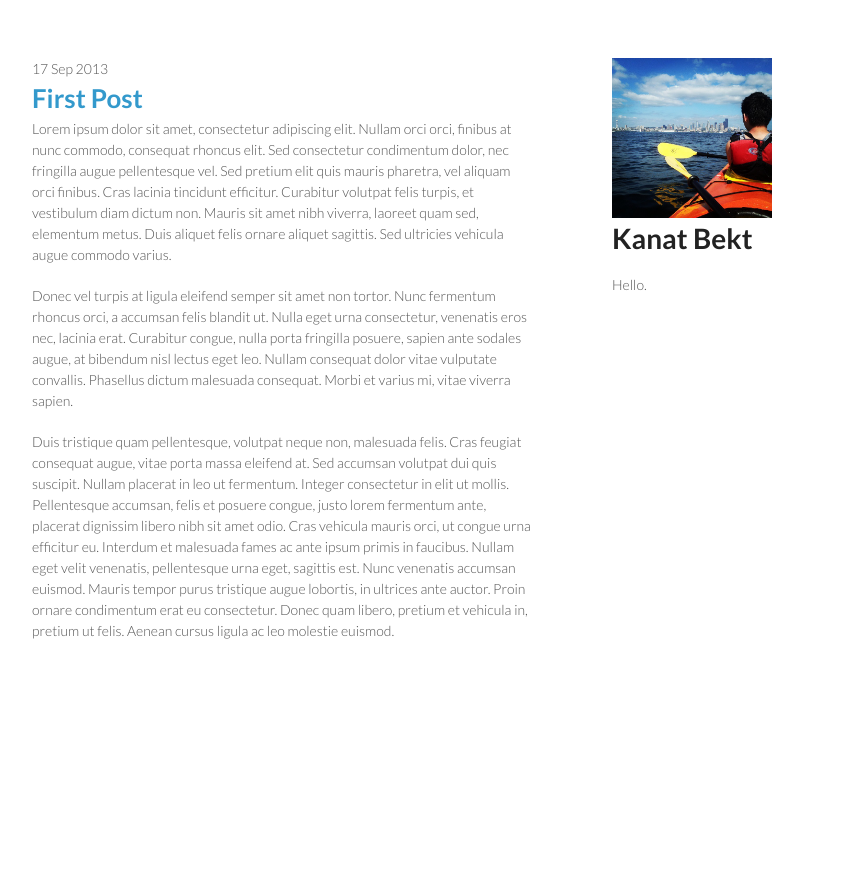
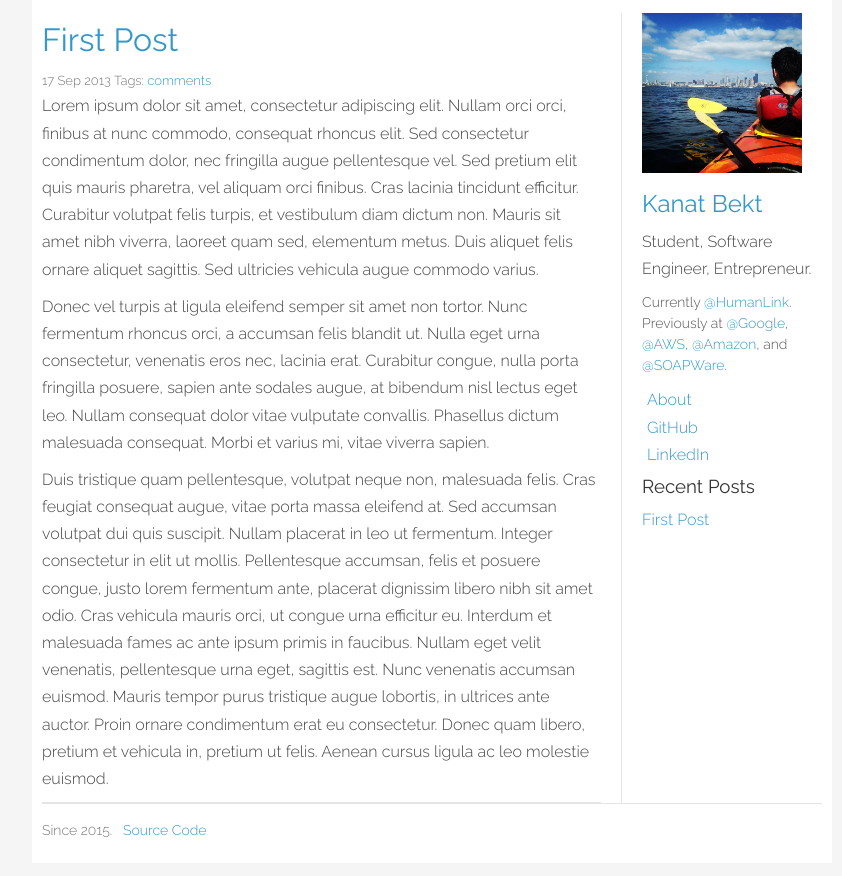
Before and after one commit to Bekt/bekt.net, a Jekyll site: the page built from index.html, in a window 1280 px wide. Shown: the top 876 px of the page, without its empty margins (208-1050 px from the left). Built offline with Jekyll 4.4.1, drawn with Linux system fonts in a browser that asks for light colours; nearby versions of some CDN libraries; the list of posts is cut into pages by our own code; comment, search, counter and statistics services are not loaded.

Commit message:
A little bit of UI.

```diff
--- /dev/null
+++ b/Gemfile
@@ -0,0 +1,3 @@
+source 'https://rubygems.org'
+
+gem 'github-pages'
--- a/_config.yml
+++ b/_config.yml
@@ -2,5 +2,6 @@ safe: true
 source: .
 destination: ./_site
 lsi: false
+paginate: 4
 pygments: true
 permalink: /b/:title
--- /dev/null
+++ b/_includes/pagination.html
@@ -0,0 +1,25 @@
+{% if paginator.total_pages > 1 %}
+<div class="pagination">
+  {% if paginator.previous_page %}
+    <a href="{{ paginator.previous_page_path | prepend: site.baseurl | replace: '//', '/' }}">&laquo; Prev</a>
+  {% else %}
+    <span>&laquo; Prev</span>
+  {% endif %}
+
+  {% for page in (1..paginator.total_pages) %}
+    {% if page == paginator.page %}
+      <em>{{ page }}</em>
+    {% elsif page == 1 %}
+      <a href="{{ '/' | prepend: site.baseurl | replace: '//', '/' }}">{{ page }}</a>
+    {% else %}
+      <a href="{{ site.paginate_path | prepend: site.baseurl | replace: '//', '/' | replace: ':num', page }}">{{ page }}</a>
+    {% endif %}
+  {% endfor %}
+
+  {% if paginator.next_page %}
+    <a href="{{ paginator.next_page_path | prepend: site.baseurl | replace: '//', '/' }}">Next &raquo;</a>
+  {% else %}
+    <span>Next &raquo;</span>
+  {% endif %}
+</div>
+{% endif %}
--- a/_layouts/default.html
+++ b/_layouts/default.html
@@ -1,36 +1,56 @@
 <!doctype html>
 <html>
   <head>
-    <title>{{ page.title }}</title>
+    <title>{{ page.title }} | Kanat Bekt</title>
     <meta http-equiv="X-UA-Compatible" content="chrome=1" />
     <meta name="viewport" content="width=device-width, initial-scale=1, user-scalable=no">
-    <link rel="stylesheet" href="stylesheets/styles.css">
-    <link rel="stylesheet" href="stylesheets/pygment_trac.css">
+    <link rel="stylesheet" href="//cdnjs.cloudflare.com/ajax/libs/normalize/3.0.3/normalize.min.css">
+    <link rel="stylesheet" href="/stylesheets/styles.css">
+    <link rel="stylesheet" href="/stylesheets/pygment_trac.css">
     <!--[if lt IE 9]>
-    <script src="//html5shiv.googlecode.com/svn/trunk/html5.js"></script>
+    <script src="//cdnjs.cloudflare.com/ajax/libs/html5shiv/3.7.2/html5shiv.min.js"></script>
     <![endif]-->
   </head>
 
   <body>
   <div class="wrapper">
 
-    <header>
-      <img class="logo" src="pic.jpg" alt="logo" />
-      <h1>Kanat Bekt</h1>
-      <div class="about">Hello.</div>
-    </header>
+    <div class="row">
+      <header>
+        <div class="about">
+          <a href="/"><img class="logo" src="/pic.jpg" alt="logo" /></a>
+          <h2><a href="/">Kanat Bekt</a></h2>
+          <p>Student, Software Engineer, Entrepreneur.</p>
+          <p class="small">Currently <a href="https://www.humanlink.co/">@HumanLink</a>.
+            Previously at
+            <a href="http://www.google.com/insidesearch/features/search/knowledge.html">@Google</a>,
+            <a href="http://aws.amazon.com/documentation/silk/">@AWS</a>,
+            <a href="https://payments.amazon.com/">@Amazon</a>,
+            and <a href="https://myhealthware.com/">@SOAPWare</a>.</p>
+          <ul>
+            <li><a href="http://csce.uark.edu/~bektemir/">About</a></li>
+            <li><a href="https://github.com/Bekt">GitHub</a></li>
+            <li><a href="https://www.linkedin.com/in/bektemirov">LinkedIn</a></li>
+          </ul>
+        </div>
 
-    <section>
-      {{ content }}
-    </section>
+        <div class="recent-posts">
+          <h3>Recent Posts</h3>
+          {% for post in site.posts limit: 10 %}
+            <div><a href="{{ post.url }}">{{ post.title }}</a></div>
+          {% endfor %}
+        </div>
+      </header>
+
+      <section>
+        {{ content }}
+      </section>
+    </div>
 
     <footer>
-      <p>
-      </p>
+      <p>Since 2015. &nbsp; <a href="https://github.com/Bekt/bekt.github.io">Source Code</a></p>
     </footer>
 
   </div>
-
-  <script src="javascripts/scale.fix.js"></script>
   </body>
 </html>
--- a/index.html
+++ b/index.html
@@ -1,12 +1,34 @@
 ---
 layout: default
-title: bekt.github.io
+title: Blog
 ---
 
-{% for post in site.posts %}
-  <div>
-    {{ post.date | date_to_string }} <br/>
-    <a href="{{ post.url }}" class="title">{{ post.title  }}</a>
+{% for post in paginator.posts %}
+  <div class="post-card">
+    <h1 class="title">
+      <a href="{{ post.url }}" class="title" title="{{ post.title }}">
+        {{ post.title }}
+      </a>
+    </h1>
+    <div class="post-info">{{ post.date | date_to_string }}
+      Tags: <i>{{ post.tags }}</i>
+      <a href="{{ post.url }}#disqus_thread">comments</a>
+    </div>
     {{ post.content }}
   </div>
 {% endfor %}
+
+{% include pagination.html %}
+
+
+<script type="text/javascript">
+var disqus_shortname = 'bekt';
+
+/*** DON'T EDIT BELOW THIS LINE ***/
+(function () {
+var s = document.createElement('script'); s.async = true;
+s.type = 'text/javascript';
+s.src = '//' + disqus_shortname + '.disqus.com/count.js';
+(document.getElementsByTagName('HEAD')[0] || document.getElementsByTagName('BODY')[0]).appendChild(s);
+}());
+</script>
--- a/javascripts/scale.fix.js
+++ /dev/null
@@ -1,17 +0,0 @@
-var metas = document.getElementsByTagName('meta');
-var i;
-if (navigator.userAgent.match(/iPhone/i)) {
-  for (i=0; i<metas.length; i++) {
-    if (metas[i].name == "viewport") {
-      metas[i].content = "width=device-width, minimum-scale=1.0, maximum-scale=1.0";
-    }
-  }
-  document.addEventListener("gesturestart", gestureStart, false);
-}
-function gestureStart() {
-  for (i=0; i<metas.length; i++) {
-    if (metas[i].name == "viewport") {
-      metas[i].content = "width=device-width, minimum-scale=0.25, maximum-scale=1.6";
-    }
-  }
-}
--- a/stylesheets/styles.css
+++ b/stylesheets/styles.css
@@ -1,59 +1,40 @@
-@import url(https://fonts.googleapis.com/css?family=Lato:300italic,700italic,300,700);
+@import url(//fonts.googleapis.com/css?family=Raleway:300,400,600);
+
+html {
+  font-size: 62.5%;
+  background-color: #f5f5f5;
+  margin:0;
+  padding:0;
+}
 
 body {
-  padding:50px;
-  font:14px/1.5 Lato, "Helvetica Neue", Helvetica, Arial, sans-serif;
-  color:#555;
-  font-weight:300;
+  padding:0;
+  margin:0;
+  font: 1.6em Raleway, "Helvetica Neue", Helvetica, Arial, sans-serif;
+  line-height: 1.7;
+  font-weight: 300;
+  color:#444;
 }
 
 h1, h2, h3, h4, h5, h6 {
-  color:#222;
-  margin:0 0 20px;
+  color:#333;
+  margin: 3px 0;
+  font-weight: 400;
 }
 
 p, ul, ol, table, pre, dl {
-  margin:0 0 20px;
-}
-
-h1, h2, h3 {
-  line-height:1.1;
-}
-
-h1 {
-  font-size:28px;
-}
-
-h2 {
-  color:#393939;
-}
-
-h3, h4, h5, h6 {
-  color:#494949;
+  margin:0 0 10px;
 }
 
 a {
-  color:#39c;
-  font-weight:400;
-  text-decoration:none;
-}
-
-a small {
-  font-size:11px;
-  color:#777;
-  margin-top:-0.6em;
-  display:block;
-}
-
-.wrapper {
-  width:800px;
-  margin:0 auto;
+  color: #39c;
+  text-decoration: none;
 }
 
 blockquote {
   border-left:1px solid #e5e5e5;
   margin:0;
-  padding:0 0 0 20px;
+  padding:0 0 0 10px;
   font-style:italic;
 }
 
@@ -71,103 +52,94 @@ pre {
   overflow-x: auto;
 }
 
-table {
-  width:100%;
-  border-collapse:collapse;
-}
-
-th, td {
-  text-align:left;
-  padding:5px 10px;
-  border-bottom:1px solid #e5e5e5;
-}
-
-dt {
-  color:#444;
-  font-weight:700;
-}
-
-th {
-  color:#444;
-}
-
 img {
   max-width:100%;
-}
-
-header {
-  width:220px;
-  float: right;
-}
-
-header ul {
-  list-style:none;
-}
-
-header li {
-    display: block;
-    font-size: 15px;
-    padding: 4px;
-}
-
-header ul a {
+  vartical-align: middle;
 }
 
 strong {
-  color:#222;
-  font-weight:700;
-}
-
-header ul li + li {
-  width:88px;
-  border-left:1px solid #fff;
-}
-
-header ul li + li + li {
-  border-right:none;
-  width:89px;
-}
-
-header ul a strong {
-  font-size:14px;
-  display:block;
-  color:#222;
-}
-
-section {
-  width: 500px;
-  padding-bottom:50px;
+  color: #333;
+  font-weight:600;
 }
 
 small {
   font-size:11px;
 }
 
-hr {
-  border:0;
-  background:#e5e5e5;
-  height:1px;
-  margin:0 0 20px;
+h1.title {
+  font-size: 3.2rem;
+}
+
+.wrapper {
+  position: relative;
+  padding: 10px;
+  background-color: #fff;
+  width: 800px;
+  max-width: 800px;
+  margin: 0 auto;
+  box-sizing: border-box;
+}
+
+.row:after {
+  content: "";
+  display: table;
+  clear: both;
+}
+
+header, section {
+  box-sizing: border-box;
+}
+
+header {
+  width: 180px;
+  float: right;
+  background-color:
+}
+
+section {
+  width: 580px;
+  padding-right: 20px;
+  border-right: 1px solid #e5e5e5;
 }
 
 footer {
-  width:270px;
-  float:left;
-  position:fixed;
-  bottom:50px;
-}
-
-.title {
-  font-size:26px;
-  font-weight: 700;
+  border-top: 1px solid #e5e5e5;
+  padding-top: 15px;
+  color: #777;
+  font-size: 1.4rem;
 }
 
 .logo {
     width: 160px;
 }
 
-@media print, screen and (max-width: 960px) {
+.post-info {
+  color: #777;
+  font-size: 1.3rem;
+}
 
+.post-card {
+  border-bottom: 1px solid #e5e5e5;
+}
+
+.pagination {
+  padding: 10px 0;
+  text-align: center;
+}
+
+.small {
+  font-size: 1.4rem;
+  color: #555;
+  line-height: 1.5;
+}
+
+.about ul {
+  list-style: none;
+  margin: 0;
+  padding: 0 5px;
+}
+
+@media print, screen and (max-width: 800px) {
   div.wrapper {
     width:auto;
     margin:0;
@@ -180,25 +152,26 @@ footer {
   }
 
   header {
-    padding-right:320px;
+    background-color: #f5f5f5;
+  }
+
+  header .about {
+    text-align: center;
+  }
+
+  header .about li {
+    display: inline;
+    padding: 0 5px;
+  }
+
+  header .recent-posts {
+    display: none;
   }
 
   section {
-    border:1px solid #e5e5e5;
-    border-width:1px 0;
-    padding:20px 0;
-    margin:0 0 20px;
+    border-right: none;
   }
 
-  header a small {
-    display:inline;
-  }
-
-  header ul {
-    position:absolute;
-    right:50px;
-    top:52px;
-  }
 }
 
 @media print, screen and (max-width: 720px) {
@@ -206,26 +179,14 @@ footer {
     word-wrap:break-word;
   }
 
-  header {
-    padding:0;
-  }
-
-  header ul, header p.view {
-    position:static;
-  }
-
   pre, code {
-    word-wrap:normal;
+    word-wrap: normal;
   }
 }
 
 @media print, screen and (max-width: 480px) {
-  body {
-    padding:15px;
-  }
-
-  header ul {
-    display:none;
+  header .logo {
+    display: none;
   }
 }
 
```
Also changed, not shown: _includes/comments.html (added, +13 -0 lines), _layouts/post.html (+6 -1 lines), 1 other file.
